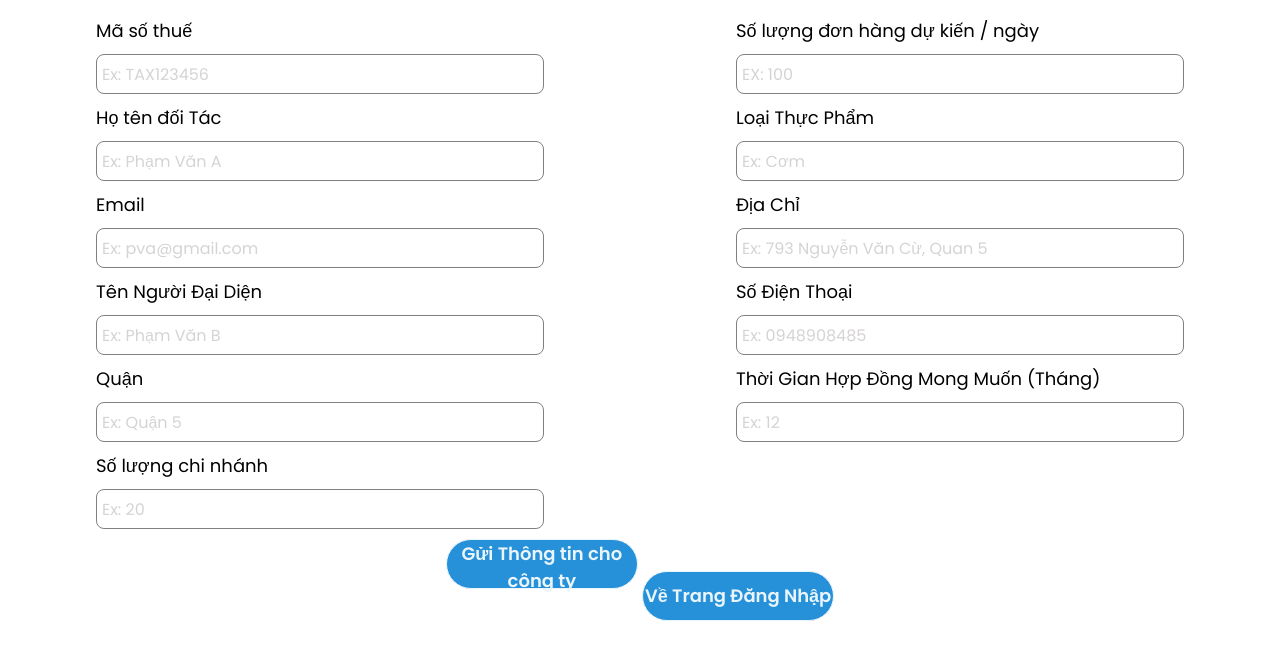
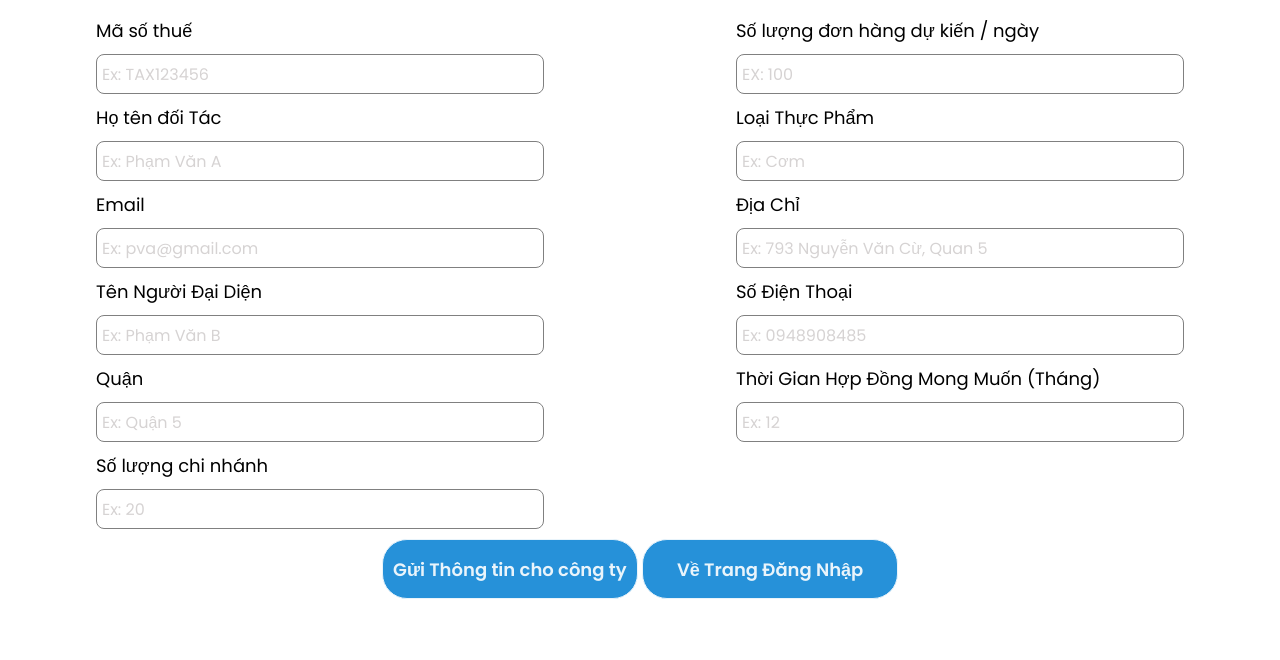
Before and after one commit to phamvuong2002/phamvuong2002.github.io, a plain HTML site: page partner/register/index.html in a window 1280 px wide. Shown: the part 106-766 px from the top of the page. Drawn offline with Linux system fonts and the light colour scheme.

Commit message:
fix partner signup page

```diff
--- a/partner/register/assets/style.css
+++ b/partner/register/assets/style.css
@@ -66,8 +66,8 @@ form .form_container input{
 }
 
 #signupButton{
-    width: 15%;
-    height: 50px;
+    width: 20%;
+    height: 60px;
     border: 1px solid;
     background: #2691d9;
     border-radius: 25px;
--- a/partner/register/index.html
+++ b/partner/register/index.html
@@ -103,7 +103,7 @@
             </div>
             <div class = "reg-button">
                 <button onclick="getData()" type="submit" id="signupButton">Gửi Thông tin cho công ty</button>
-                <button onclick="location.href='index.html'" id="signupButton" style="position: relative; top: 15px">Về Trang Đăng Nhập</button>
+                <button onclick="location.href='../login/index.html'" id="signupButton" style="">Về Trang Đăng Nhập</button>
             </div>
 
        </form>
```
